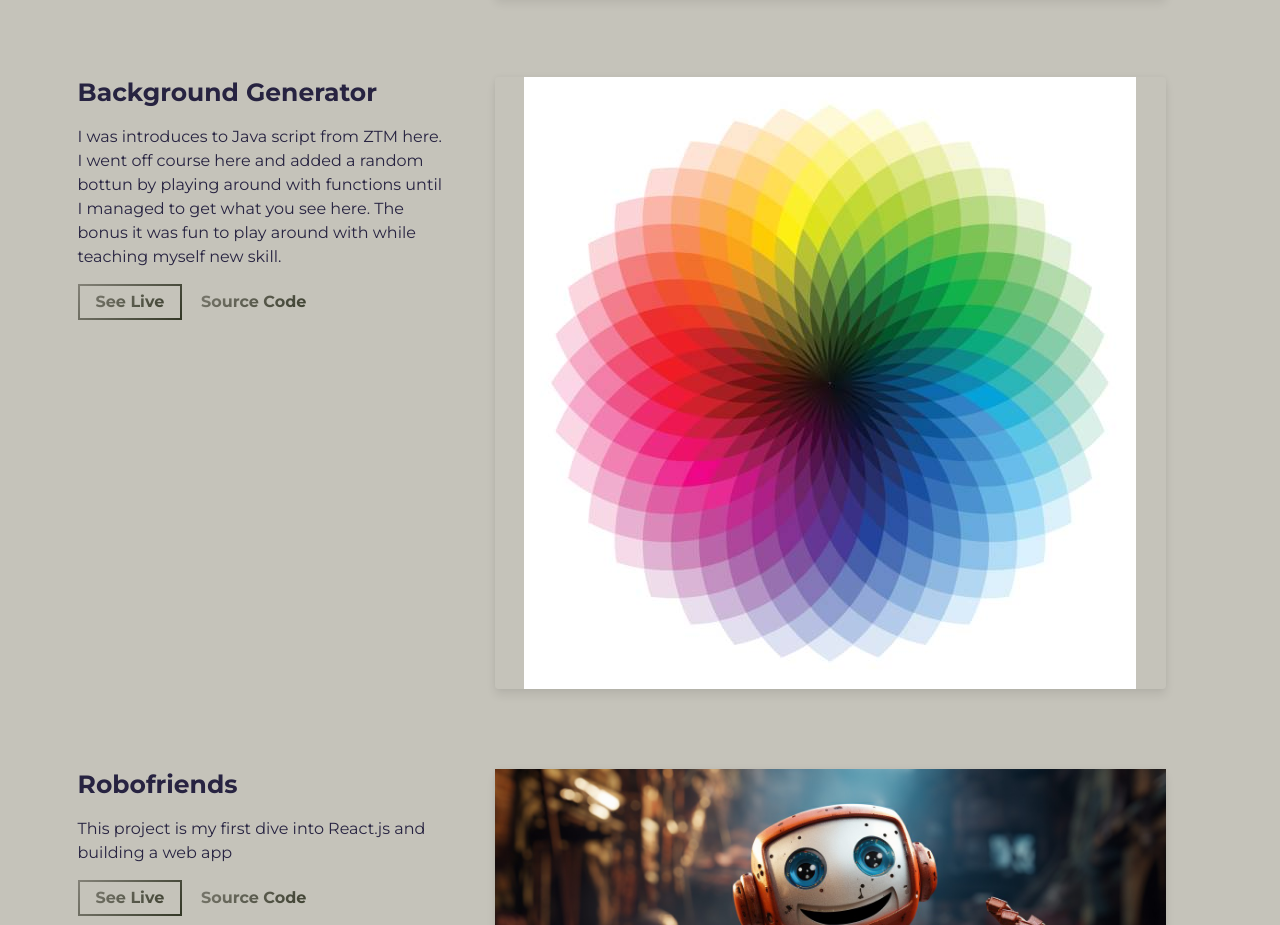
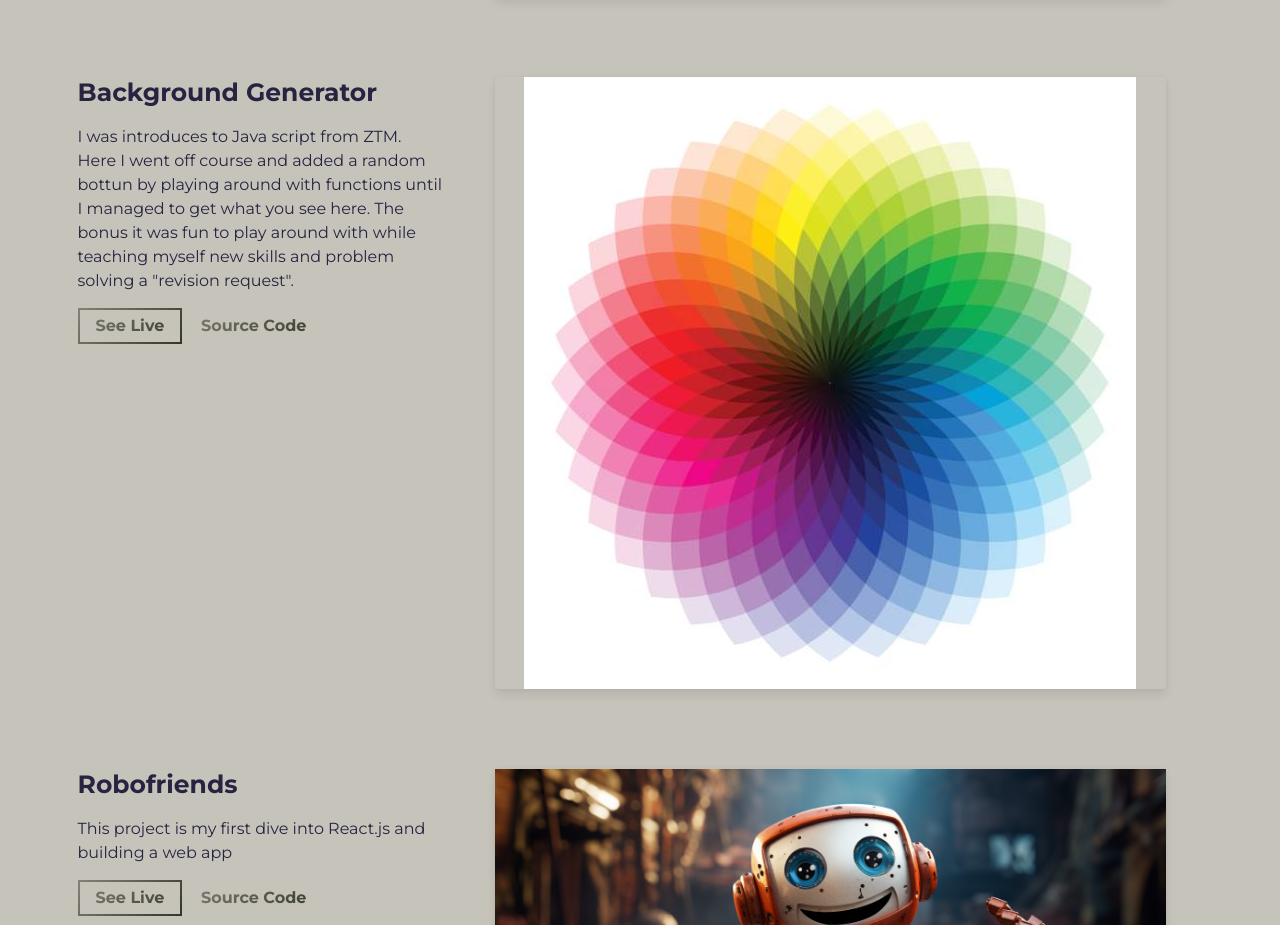
Before and after one commit to AJMilligan/portfolio, a website built with Parcel: page src/index.html in a window 1280 px wide. Shown: the part 1785-2710 px from the top of the page. Built offline with nearby package versions, Linux system fonts and the light colour scheme.

Commit message:
Update index.html

```diff
--- a/src/index.html
+++ b/src/index.html
@@ -187,7 +187,7 @@
                 <h3 class="project-wrapper__text-title">Background Generator</h3>
                 <div>
                   <p class="mb-4">
-                    I was introduces to Java script from ZTM here. I went off course here and added a random bottun by playing around with functions until I managed to get what you see here. The bonus it was fun to play around with while teaching myself new skill.
+                    I was introduces to Java script from ZTM. Here I went off course and added a random bottun by playing around with functions until I managed to get what you see here. The bonus it was fun to play around with while teaching myself new skills and problem solving a "revision request".
                   </p>
                 </div>
                 <a
```
